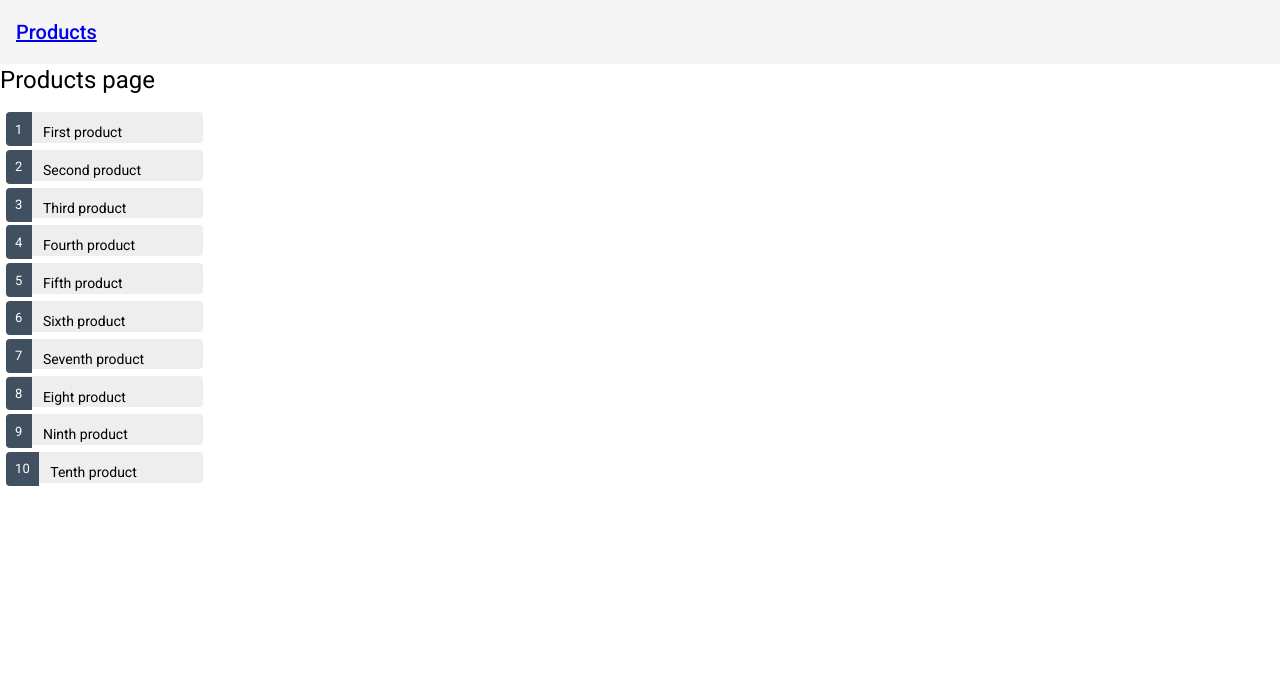
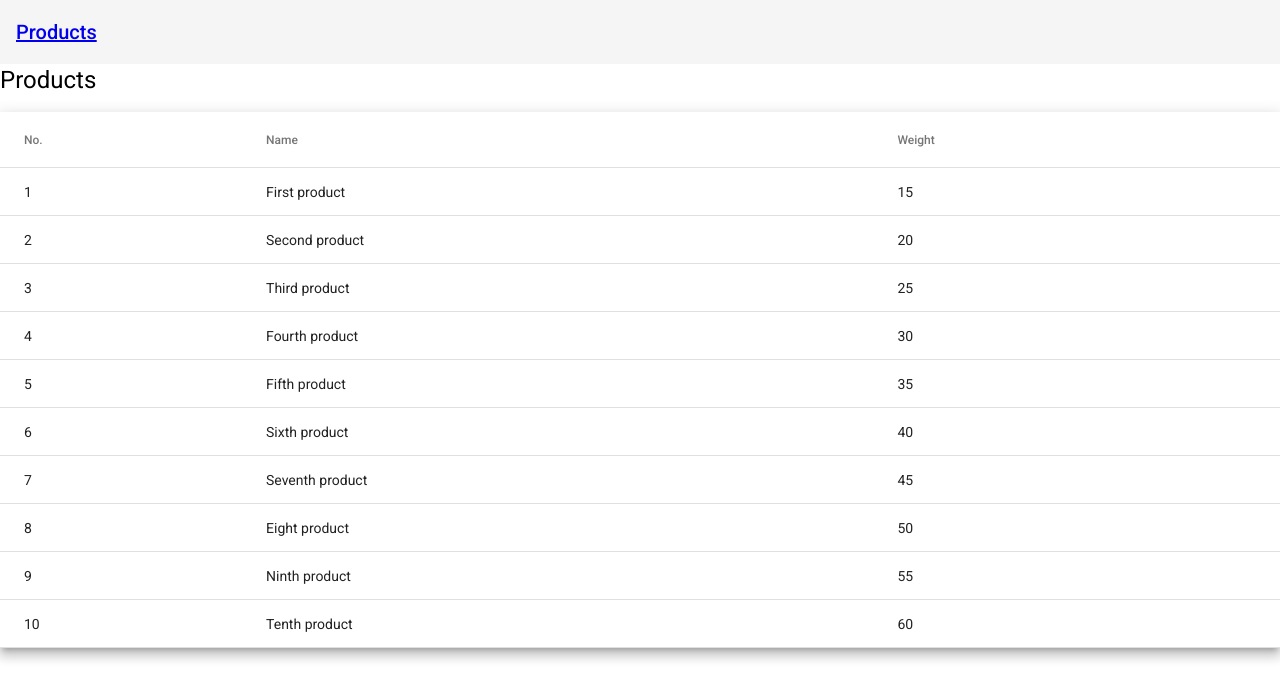
Before and after one commit to justwannafly22/graduation-project-frontend, an Angular app in the folder project/: page /products in a window 1280 px wide. Shown: the top 700 px of the page. Built offline with nearby package versions, Linux system fonts and the light colour scheme.

Commit message:
Implemented table view

```diff
--- a/project/src/app/app-routing.module.ts
+++ b/project/src/app/app-routing.module.ts
@@ -1,10 +1,10 @@
 import { NgModule } from '@angular/core';
 import { RouterModule, Routes } from '@angular/router';
 import { PageNotFoundComponent } from './page-not-found/page-not-found.component';
-import { ProductsComponent } from './products/products.component';
+import { ProductsViewComponent } from './products/products-view/products-view.component';
 
 const routes: Routes = [
-  { path: 'products', component: ProductsComponent },
+  { path: 'products', component: ProductsViewComponent },
   { path: '',   redirectTo: '/products', pathMatch: 'full' },
   { path: '**', component: PageNotFoundComponent }
 ];
@@ -13,4 +13,5 @@
   imports: [RouterModule.forRoot(routes)],
   exports: [RouterModule]
 })
+
 export class AppRoutingModule { }
--- /dev/null
+++ b/project/src/app/products/add-product/add-product.component.html
@@ -0,0 +1 @@
+<p>add-product works!</p>
--- /dev/null
+++ b/project/src/app/products/add-product/add-product.component.ts
@@ -0,0 +1,15 @@
+import { Component, OnInit } from '@angular/core';
+
+@Component({
+  selector: 'app-add-product',
+  templateUrl: './add-product.component.html',
+  styleUrls: ['./add-product.component.css']
+})
+export class AddProductComponent implements OnInit {
+
+  constructor() { }
+
+  ngOnInit(): void {
+  }
+
+}
--- /dev/null
+++ b/project/src/app/products/products-view/products-view.component.css
@@ -0,0 +1,3 @@
+table {
+  width: 100%;
+}
--- /dev/null
+++ b/project/src/app/products/products-view/products-view.component.html
@@ -0,0 +1,25 @@
+<h1>Products</h1>
+
+<table mat-table [dataSource]="myDataArray" class="mat-elevation-z8">
+
+    <!-- Position Column -->
+    <ng-container matColumnDef="id">
+      <th mat-header-cell *matHeaderCellDef> No. </th>
+      <td mat-cell *matCellDef="let element"> {{element.id}} </td>
+    </ng-container>
+
+    <!-- Name Column -->
+    <ng-container matColumnDef="name">
+      <th mat-header-cell *matHeaderCellDef> Name </th>
+      <td mat-cell *matCellDef="let element"> {{element.name}} </td>
+    </ng-container>
+
+    <!-- Weight Column -->
+    <ng-container matColumnDef="price">
+      <th mat-header-cell *matHeaderCellDef> Weight </th>
+      <td mat-cell *matCellDef="let element"> {{element.price}} </td>
+    </ng-container>
+
+    <tr mat-header-row *matHeaderRowDef="displayedColumns"></tr>
+    <tr mat-row *matRowDef="let row; columns: displayedColumns;"></tr>
+</table>
--- /dev/null
+++ b/project/src/app/products/products-view/products-view.component.ts
@@ -0,0 +1,21 @@
+import { Component, OnInit, ViewChild } from '@angular/core';
+import { PRODUCTS } from '../mock-products';
+import { Product } from '../product';
+
+@Component({
+  selector: 'app-products-view',
+  templateUrl: './products-view.component.html',
+  styleUrls: ['./products-view.component.css']
+})
+
+export class ProductsViewComponent implements OnInit {
+
+  displayedColumns: string[] = ['id', 'name', 'price'];
+  myDataArray: Product[] = PRODUCTS;
+
+  constructor() { }
+
+  ngOnInit(): void {
+  }
+
+}
--- a/project/src/app/products/products.component.css
+++ /dev/null
@@ -1,52 +0,0 @@
-/* productsComponent's private CSS styles */
-.products {
-    margin: 0 0 2em 0;
-    list-style-type: none;
-    padding: 0;
-    width: 15em;
-  }
-  .products li {
-    cursor: pointer;
-    position: relative;
-    left: 0;
-    background-color: #EEE;
-    margin: .5em;
-    padding: .3em 0;
-    height: 1.6em;
-    border-radius: 4px;
-  }
-  .products li:hover {
-    color: #2c3a41;
-    background-color: #e6e6e6;
-    left: .1em;
-  }
-  .products li.selected {
-    background-color: black;
-    color: white;
-  }
-  .products li.selected:hover {
-    background-color: #505050;
-    color: white;
-  }
-  .products li.selected:active {
-    background-color: black;
-    color: white;
-  }
-  .products .badge {
-    display: inline-block;
-    font-size: small;
-    color: white;
-    padding: 0.8em 0.7em 0 0.7em;
-    background-color:#405061;
-    line-height: 1em;
-    position: relative;
-    left: -1px;
-    top: -4px;
-    height: 1.8em;
-    margin-right: .8em;
-    border-radius: 4px 0 0 4px;
-  }
-
-  input {
-    padding: .5rem;
-  }
--- a/project/src/app/products/products.component.html
+++ /dev/null
@@ -1,16 +0,0 @@
-<h1>Products page</h1>
-
-<ul class="products">
-    <li *ngFor="let product of products" (click)="onSelect(product)" [class.selected]="product === selectedProduct">
-        <span class="badge">{{product.id}}</span>{{product.name}}
-    </li>
-</ul>
-
-<div *ngIf="selectedProduct">
-    <h2>{{selectedProduct.name | uppercase}} Details</h2>
-    <div><span>id: </span>{{selectedProduct.id}}</div>
-    <div>
-      <label for="product-name">Product name: </label>
-      <input id="product-name" [(ngModel)]="selectedProduct.name" placeholder="name" required>
-    </div>
-</div>
--- a/project/src/app/products/products.component.ts
+++ /dev/null
@@ -1,24 +0,0 @@
-import { Component, OnInit } from '@angular/core';
-import { PRODUCTS } from './mock-products';
-import { Product } from './product';
-
-@Component({
-  selector: 'app-products',
-  templateUrl: './products.component.html',
-  styleUrls: ['./products.component.css']
-})
-export class ProductsComponent implements OnInit {
-
-  products = PRODUCTS;
-  selectedProduct?: Product;
-
-  constructor() { }
-
-  ngOnInit(): void {
-  }
-
-  onSelect(product: Product): void {
-    this.selectedProduct = product;
-  }
-
-}
```
Also changed, not shown: project/src/app/app.module.ts (+9 -7 lines), project/src/app/products/add-product/add-product.component.css (added), 2 other files (tests, documents, lock files or other folders).
